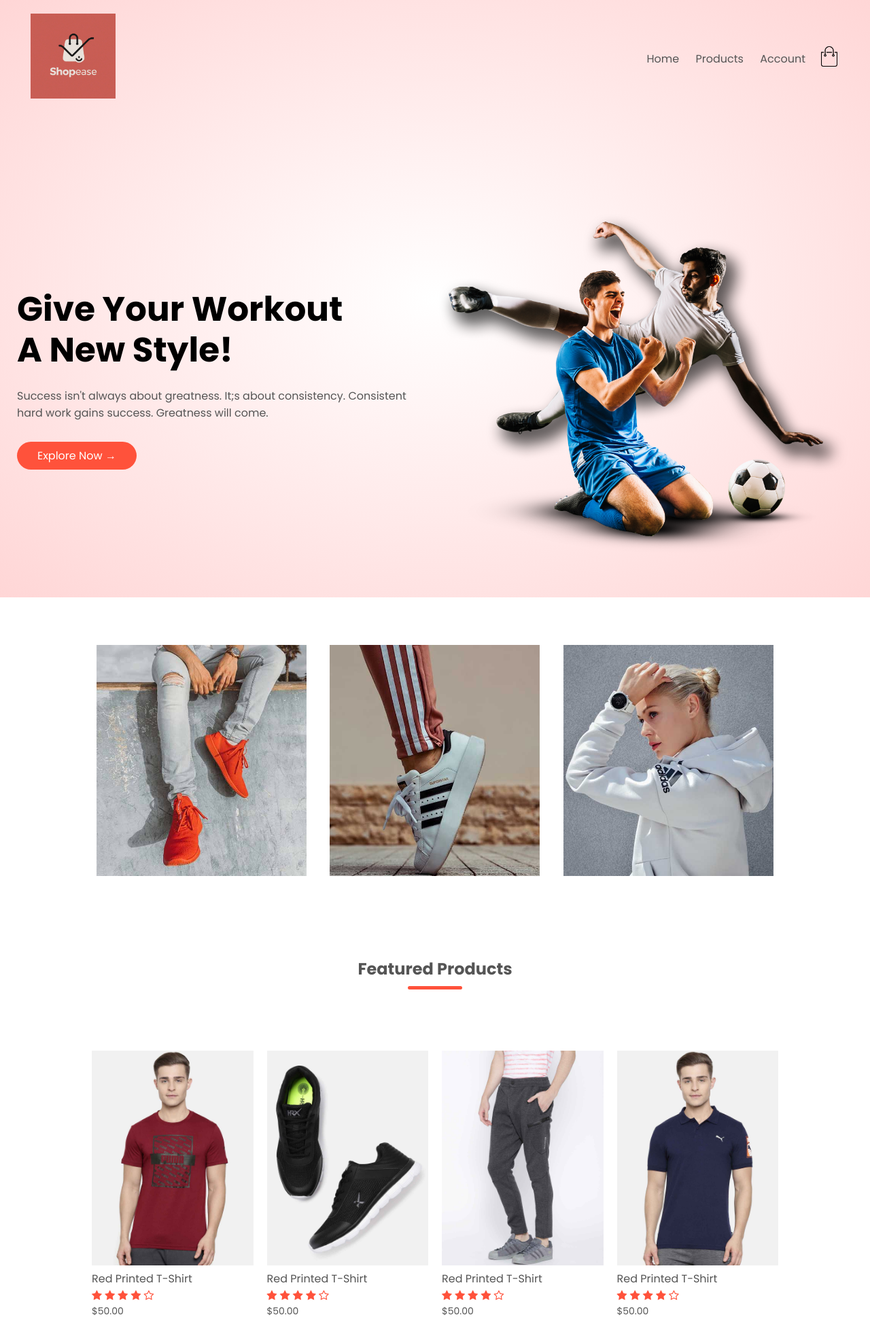
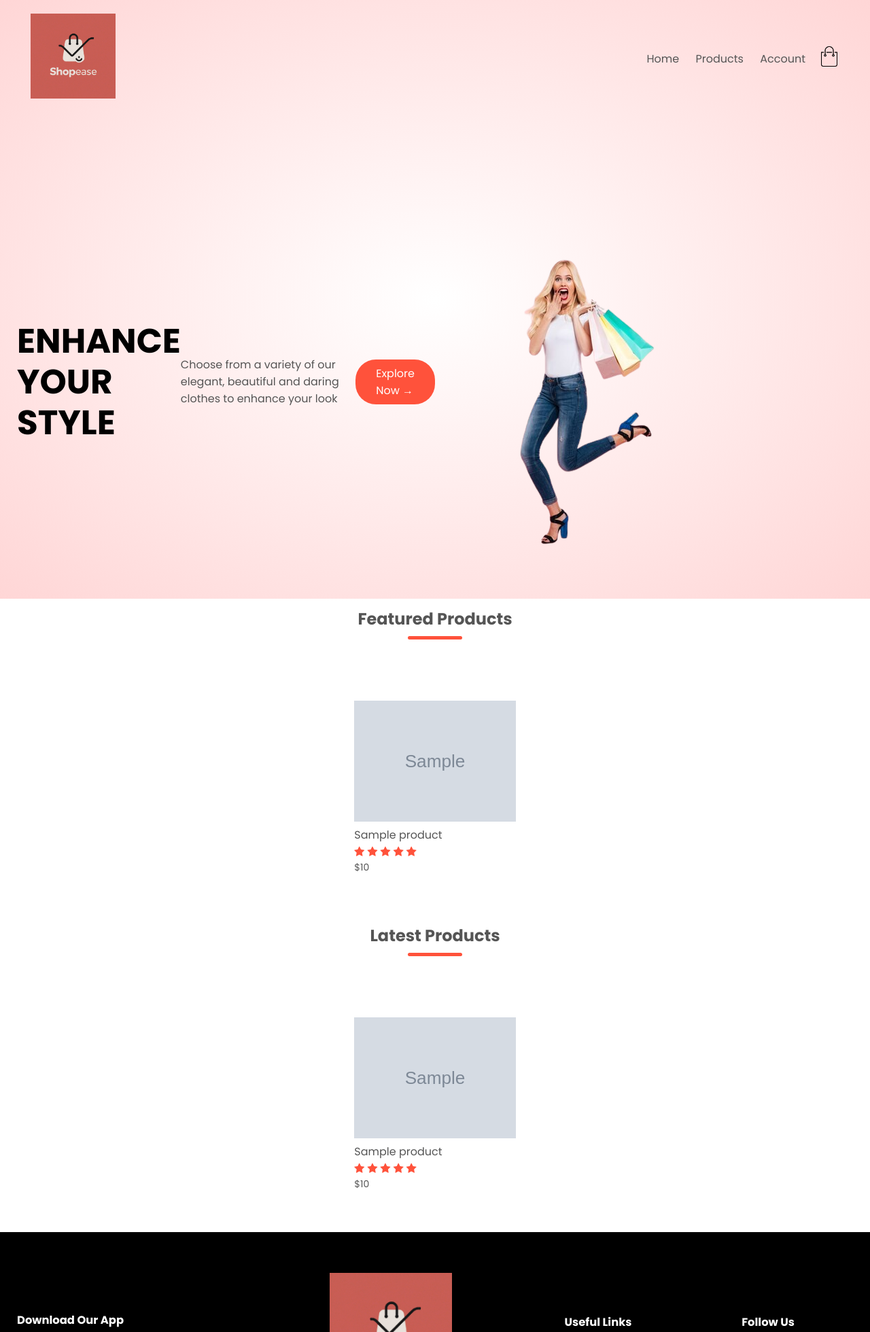
Before and after one commit to Mezutls/Shop-ease, a Django app: template templates/index.html in a window 1280 px wide. Shown: the top 1960 px of the page at 68% size. Run offline with Django 3.2, Linux system fonts and the light colour scheme; the template is opened without the code that fills it: most values are stand-ins (such as "Sample title", 1, 10 or a date in 2020); grey boxes marked "Sample" are stand-in pictures.

Commit message:
Banner image and some minor ui changes are made

```diff
--- a/static/css/style.css
+++ b/static/css/style.css
@@ -47,12 +47,15 @@ p{
     justify-content: space-around;
 }
 .col-2{
+    display: flex;
+    align-items: center;
     flex-basis: 50%;
     min-width: 300px;
 }
 .col-2 img{
     max-width: 100%;
     padding: 50px 0;
+    margin-left: 50px;
 }
 .col-2 h1{
     font-size: 50px;
--- a/templates/account.html
+++ b/templates/account.html
@@ -7,7 +7,7 @@
     <div class="container">
         <div class="row">
             <div class="col-2">
-                <img src="{% static 'images/image1.png' %}" width="100%">
+                <img src="{% static 'images/banner4.png' %}" width="80%">
             </div>
             <div class="col-2">
                 <div class="form-container">
--- a/templates/banner_layout.html
+++ b/templates/banner_layout.html
@@ -1,12 +1,11 @@
 {% load static %}
 <div class="row">
     <div class="col-2">
-        <h1>Give Your Workout <br> A New Style!</h1>
-        <p>Success isn't always about greatness. It;s about consistency. Consistent <br> hard work gains
-            success. Greatness will come.</p>
+        <h1>ENHANCE <br> YOUR STYLE</h1>
+        <p>Choose from a variety of our elegant, beautiful and daring clothes to enhance your look</p>
         <a href="{% url 'list_product' %}" class="btn">Explore Now &#8594;</a>
     </div>
     <div class="col-2">
-        <img src="{% static 'images/image1.png' %}">
+        <img src="{% static 'images/banner4.png' %}">
     </div>
 </div>
--- a/templates/blank_layout.html
+++ b/templates/blank_layout.html
@@ -47,7 +47,7 @@
                 </div>
                 <div class="footer-col-2">
                     <img src="{% static 'images/logo.jpg' %}">
-                    <p>Our Purpose Is To Sustainably Make the Pleasure and Benefits of Sports Accessible to the Many.
+                    <p>Our Purpose Is To Sustainably Make the Pleasure and Benefits of Clothing Accessories to the Women.
                     </p>
                 </div>
                 <div class="footer-col-3">
@@ -70,7 +70,7 @@
                 </div>
             </div>
             <hr>
-            <p class="copyright">Copyright 2020 - Samwit Adhikary</p>
+            <p class="copyright">Copyright 2024 - Lloyd Sebastian</p>
         </div>
     </div>
 
--- a/templates/homepage_content.html
+++ b/templates/homepage_content.html
@@ -1,174 +1,44 @@
 {% load static %}
 
-<div class="categories">
-    <div class="small-container">
-        <div class="row">
-            <div class="col-3">
-                <img src="{% static 'images/category-1.jpg' %}">
-            </div>
-            <div class="col-3">
-                <img src="{% static 'images/category-2.jpg' %}">
-            </div>
-            <div class="col-3">
-                <img src="{% static 'images/category-3.jpg' %}">
-            </div>
-        </div>
-    </div>
-</div>
+
 
 <!-- Featured Products -->
 
 <div class="small-container">
     <h2 class="title">Featured Products</h2>
     <div class="row">
+        {% for product in featured_products  %}
         <div class="col-4">
-            <a href="product_detail.html"><img src="{% static 'images/product-1.jpg' %}"></a>
-            <h4>Red Printed T-Shirt</h4>
-            <div class="rating">
+            <a href="{% url 'detail_product' product.pk %}"><img src="{{ product.image.url }}"></a>
+             <h4>{{ product.title }}</h4>
+             <div class = "rating">
                  <i class="fa fa-star"></i>
                  <i class="fa fa-star"></i>
                  <i class="fa fa-star"></i>
                  <i class="fa fa-star"></i>
-                <i class="fa fa-star-o"></i>
+                 <i class="fa fa-star"></i>
              </div>
-            <p>$50.00</p>
+             <p>${{ product.price }}</p>
          </div>
+        {% endfor %}
+    </div>
+    <h2 class="title">Latest Products</h2>
+    <div class="row">
+        {% for product in latest_products  %}
         <div class="col-4">
-            <img src="{% static 'images/product-2.jpg' %}">
-            <h4>Red Printed T-Shirt</h4>
-            <div class="rating">
+            <a href="{% url 'detail_product' product.pk %}"><img src="{{ product.image.url }}"></a>
+             <h4>{{ product.title }}</h4>
+             <div class = "rating">
                  <i class="fa fa-star"></i>
                  <i class="fa fa-star"></i>
                  <i class="fa fa-star"></i>
                  <i class="fa fa-star"></i>
-                <i class="fa fa-star-o"></i>
+                 <i class="fa fa-star"></i>
              </div>
-            <p>$50.00</p>
+             <p>${{ product.price }}</p>
          </div>
-        <div class="col-4">
-            <img src="{% static 'images/product-3.jpg' %}">
-            <h4>Red Printed T-Shirt</h4>
-            <div class="rating">
-                <i class="fa fa-star"></i>
-                <i class="fa fa-star"></i>
-                <i class="fa fa-star"></i>
-                <i class="fa fa-star"></i>
-                <i class="fa fa-star-o"></i>
+        {% endfor %}
+
     </div>
-            <p>$50.00</p>
+
 </div>
-        <div class="col-4">
-            <img src="{% static 'images/product-4.jpg' %}">
-            <h4>Red Printed T-Shirt</h4>
-            <div class="rating">
-                <i class="fa fa-star"></i>
-                <i class="fa fa-star"></i>
-                <i class="fa fa-star"></i>
-                <i class="fa fa-star"></i>
-                <i class="fa fa-star-o"></i>
-            </div>
-            <p>$50.00</p>
-        </div>
-    </div>
-    <h2 class="title">Latest Products</h2>
-    <div class="row">
-        <div class="col-4">
-            <img src="{% static 'images/product-5.jpg' %}">
-            <h4>Red Printed T-Shirt</h4>
-            <div class="rating">
-                <i class="fa fa-star"></i>
-                <i class="fa fa-star"></i>
-                <i class="fa fa-star"></i>
-                <i class="fa fa-star"></i>
-                <i class="fa fa-star-o"></i>
-            </div>
-            <p>$50.00</p>
-        </div>
-        <div class="col-4">
-            <img src="{% static 'images/product-6.jpg' %}">
-            <h4>Red Printed T-Shirt</h4>
-            <div class="rating">
-                <i class="fa fa-star"></i>
-                <i class="fa fa-star"></i>
-                <i class="fa fa-star"></i>
-                <i class="fa fa-star"></i>
-                <i class="fa fa-star-o"></i>
-            </div>
-            <p>$50.00</p>
-        </div>
-        <div class="col-4">
-            <img src="{% static 'images/product-7.jpg' %}">
-            <h4>Red Printed T-Shirt</h4>
-            <div class="rating">
-                <i class="fa fa-star"></i>
-                <i class="fa fa-star"></i>
-                <i class="fa fa-star"></i>
-                <i class="fa fa-star"></i>
-                <i class="fa fa-star-o"></i>
-            </div>
-            <p>$50.00</p>
-        </div>
-        <div class="col-4">
-            <img src="{% static 'images/product-8.jpg' %}">
-            <h4>Red Printed T-Shirt</h4>
-            <div class="rating">
-                <i class="fa fa-star"></i>
-                <i class="fa fa-star"></i>
-                <i class="fa fa-star"></i>
-                <i class="fa fa-star"></i>
-                <i class="fa fa-star-o"></i>
-            </div>
-            <p>$50.00</p>
-        </div>
-    </div>
-    <div class="row">
-        <div class="col-4">
-            <img src="{% static 'images/product-9.jpg' %}">
-            <h4>Red Printed T-Shirt</h4>
-            <div class="rating">
-                <i class="fa fa-star"></i>
-                <i class="fa fa-star"></i>
-                <i class="fa fa-star"></i>
-                <i class="fa fa-star"></i>
-                <i class="fa fa-star-o"></i>
-            </div>
-            <p>$50.00</p>
-        </div>
-        <div class="col-4">
-            <img src="{% static 'images/product-10.jpg' %}">
-            <h4>Red Printed T-Shirt</h4>
-            <div class="rating">
-                <i class="fa fa-star"></i>
-                <i class="fa fa-star"></i>
-                <i class="fa fa-star"></i>
-                <i class="fa fa-star"></i>
-                <i class="fa fa-star-o"></i>
-            </div>
-            <p>$50.00</p>
-        </div>
-        <div class="col-4">
-            <img src="{% static 'images/product-11.jpg' %}">
-            <h4>Red Printed T-Shirt</h4>
-            <div class="rating">
-                <i class="fa fa-star"></i>
-                <i class="fa fa-star"></i>
-                <i class="fa fa-star"></i>
-                <i class="fa fa-star"></i>
-                <i class="fa fa-star-o"></i>
-            </div>
-            <p>$50.00</p>
-        </div>
-        <div class="col-4">
-            <img src="{% static 'images/product-12.jpg' %}">
-            <h4>Red Printed T-Shirt</h4>
-            <div class="rating">
-                <i class="fa fa-star"></i>
-                <i class="fa fa-star"></i>
-                <i class="fa fa-star"></i>
-                <i class="fa fa-star"></i>
-                <i class="fa fa-star-o"></i>
-            </div>
-            <p>$50.00</p>
-        </div>
-    </div>
-</div>
--- a/templates/product_list.html
+++ b/templates/product_list.html
@@ -6,10 +6,10 @@
         <h2>All Products</h2>
     </div>
 
-    {% for product_chunks in products|chunks:2 %}
+    {% for product_chunks in products|chunks:4 %}
     <div class="row">
         {% for product in product_chunks %}
-        {% if product %}
+
         <div class="col-4">
            <a href="{% url 'detail_product' product.pk %}"><img src="{{ product.image.url }}"></a>
             <h4>{{ product.title }}</h4>
@@ -22,7 +22,7 @@
             </div>
             <p>${{ product.price }}</p>
         </div>
-        {% endif %}
+
         {% endfor %}
     </div>
     {% endfor %}
```
Also changed, not shown: products/views.py (+9 -3 lines), media/media/51LkTigaOL._SY879_.jpg (added), media/media/51SPM18OoKL._SY741_.jpg (added), media/media/51uJfMfofQL._SY741_.jpg (added), media/media/61nWah8LpBL._SY879_.jpg (added), media/media/71SwqaCuHXL._SY879_.jpg (added), static/images/banner1.png (added), static/images/banner3.jpg (added), static/images/banner4.png (added), static/images/image1.png (deleted). Lines whose indentation alone changed are shown as unchanged.
